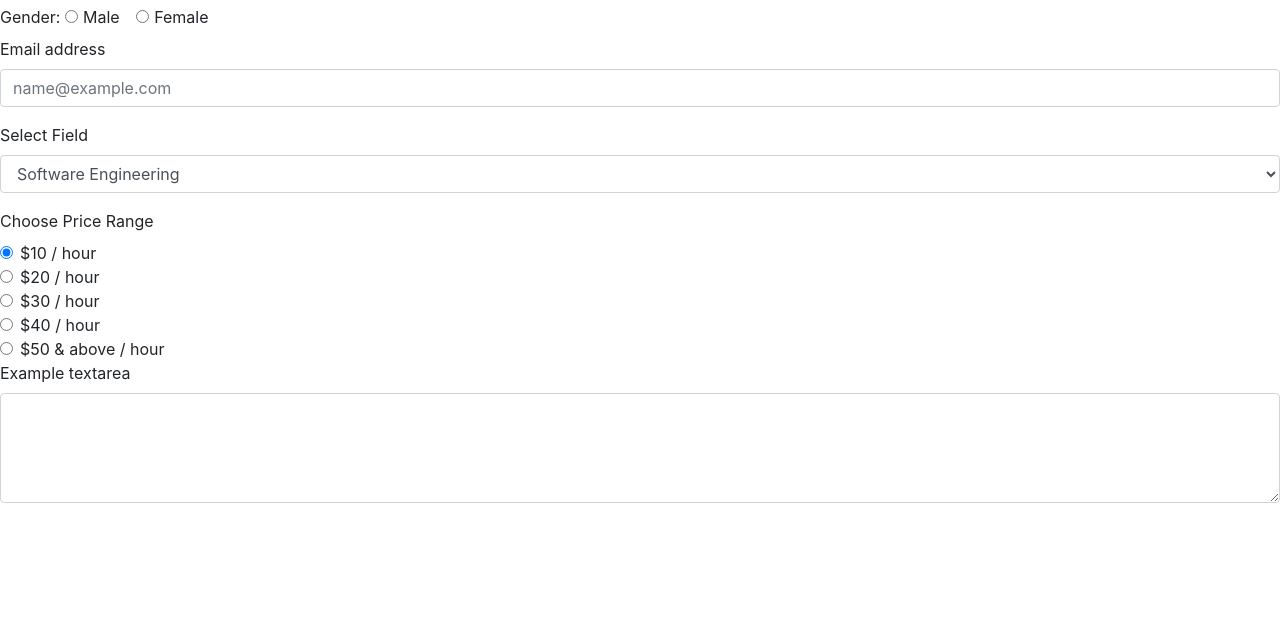
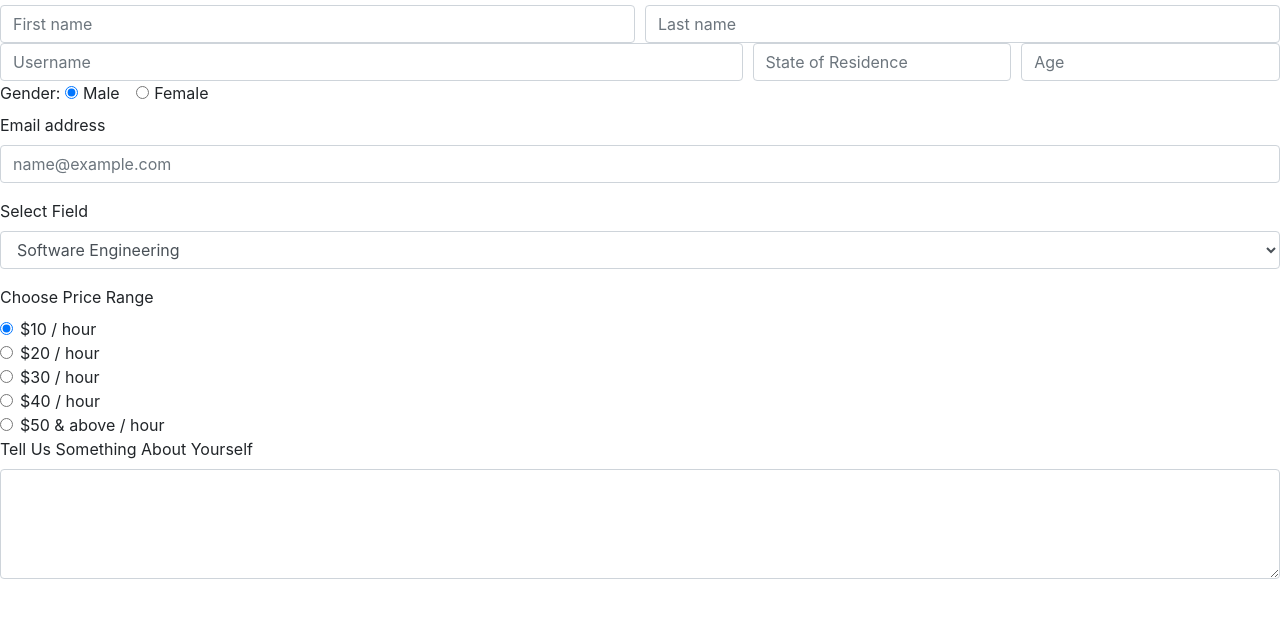
Before and after one commit to Moonstone1995/Freelance-Marketplace, a plain HTML site: page forms/signup.html in a window 1280 px wide. Shown: the part 32-650 px from the top of the page. Drawn offline with nearby package versions, Linux system fonts and the light colour scheme.

Commit message:
Added Personal Details

```diff
--- a/forms/signup.html
+++ b/forms/signup.html
@@ -12,9 +12,30 @@
       <h4>Sign Up Your Account</h4>
     </header>
     <form>
+      <div class="form-row">
+        <div class="col">
+          <input type="text" class="form-control" placeholder="First name">
+        </div>
+        <div class="col">
+          <input type="text" class="form-control" placeholder="Last name">
+        </div>
+      </div>
+
+      <div class="form-row">
+        <div class="col-7">
+          <input type="text" class="form-control" placeholder="Username">
+        </div>
+        <div class="col">
+          <input type="text" class="form-control" placeholder="State of Residence">
+        </div>
+        <div class="col">
+          <input type="text" class="form-control" placeholder="Age">
+        </div>
+      </div>
+
       <label for="exampleFormControlSelect2">Gender:</label>
       <div class="form-check form-check-inline">
-        <input class="form-check-input" type="radio" name="inlineRadioOptions" id="inlineRadio1" value="option1">
+        <input class="form-check-input" type="radio" name="inlineRadioOptions" id="inlineRadio1" value="option1" checked>
         <label class="form-check-label" for="inlineRadio1">Male</label>
       </div>
       <div class="form-check form-check-inline">
@@ -68,7 +89,7 @@
         </label>
       </div>
       <div class="form-group">
-        <label for="exampleFormControlTextarea1">Example textarea</label>
+        <label for="exampleFormControlTextarea1">Tell Us Something About Yourself</label>
         <textarea class="form-control" id="exampleFormControlTextarea1" rows="4"></textarea>
       </div>
     </form>
```
